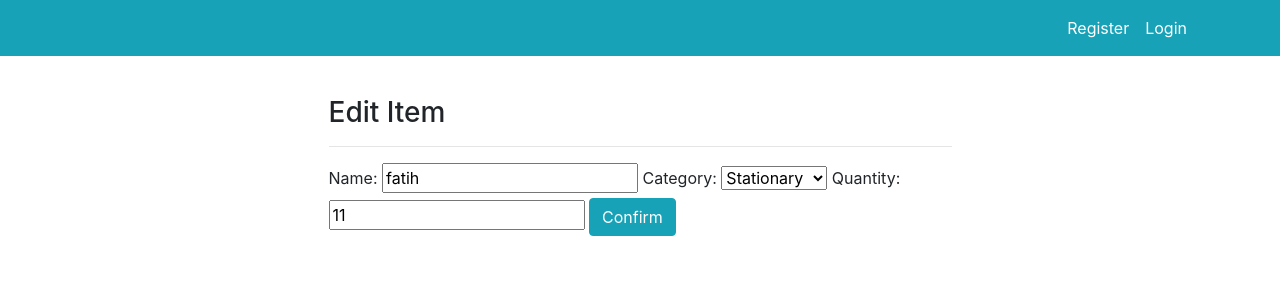
After one commit to mfkrdmn/Django-Inventory-Management-System, a Django app: page /products/edit/10/ in a window 1280 px wide. The commit adds this page. Shown: the top 300 px of the page. Run offline with Django 4.2, Linux system fonts and the light colour scheme; data comes from the database, SQL or seed files in the repository; both versions use the stored data as it was after the commit.

Commit message:
edit function completed

```diff
--- a/project/dashboard/urls.py
+++ b/project/dashboard/urls.py
@@ -6,5 +6,6 @@ urlpatterns = [
     path('staff', views.staff, name="dashboard-staff"),
     path('products', views.products, name="dashboard-products"),
     path('products/delete/<int:pk>/', views.product_delete, name="dashboard-product-delete"),
+    path('products/edit/<int:pk>/', views.product_edit,name='dashboard-products-edit'),
     path('order', views.order, name="dashboard-order"),
 ]
--- a/project/dashboard/views.py
+++ b/project/dashboard/views.py
@@ -41,7 +41,6 @@ def products(request):
 def order(request):
     return render(request, "dashboard/order.html")
 
-
 def product_delete(request, pk):
     item = Product.objects.get(id=pk)
     if request.method == 'POST':
@@ -51,3 +50,17 @@ def product_delete(request, pk):
         'item': item
     }
     return render(request, 'dashboard/products_delete.html', context)
+
+def product_edit(request, pk):
+    item = Product.objects.get(id=pk)
+    if request.method == 'POST':
+        form = ProductForm(request.POST, instance=item)
+        if form.is_valid():
+            form.save()
+            return redirect('dashboard-products')
+    else:
+        form = ProductForm(instance=item)
+    context = {
+        'form': form,
+    }
+    return render(request, 'dashboard/products_edit.html', context)
--- a/project/templates/dashboard/products.html
+++ b/project/templates/dashboard/products.html
@@ -40,7 +40,7 @@
                     <td>{{ product.quantity }}</td>
                     <td>
                         <a class="btn btn-info btn-sm mr-2"
-                            href="">Edit</a>
+                            href="{% url 'dashboard-products-edit' product.id %}">Edit</a>
                         <a class="btn btn-danger btn-sm ml-2"
                             href="{% url 'dashboard-product-delete' product.id %}">Delete</a>
                     </td>
--- /dev/null
+++ b/project/templates/dashboard/products_edit.html
@@ -0,0 +1,15 @@
+{% extends 'partials/base.html' %}
+{% block title %}Products Edit Page{% endblock %}
+{% block content %}
+<div class="row my-4">
+    <div class="col-md-6 offset-md-3 p-3 bg-white">
+        <h3>Edit Item</h3>
+        <hr>
+        <form>
+            {% csrf_token %}
+            {{ form }}
+            <input class="btn btn-info" type="submit" value="Confirm">
+        </form>
+    </div>
+</div>
+{% endblock %}
```
Also changed, not shown: project/db.sqlite3.
